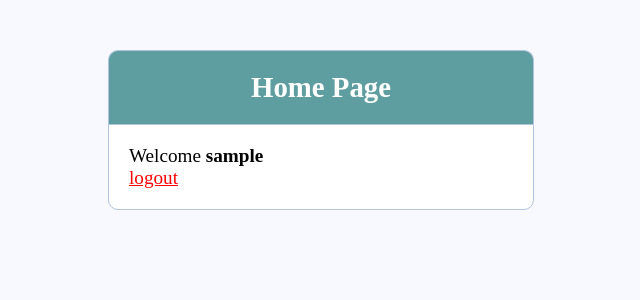
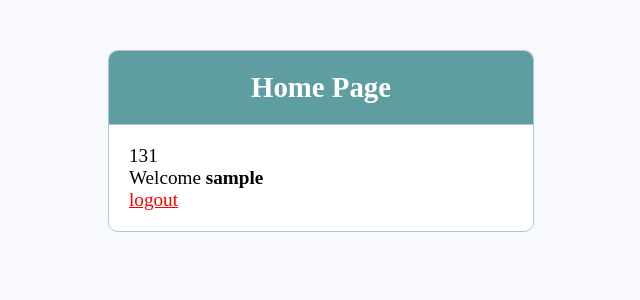
Before and after one commit to aviera00/CS_Chatbot, a PHP site: page /Registration/index.php in a window 1280 px wide. Shown: the top 300 px of the page, without its empty margins (319-959 px from the left). Run offline with PHP 8.4, Linux system fonts and the light colour scheme; the visitor is signed in with stand-in values (Sample User, id 1).

Commit message:
new unneeded changes

```diff
--- a/Registration/index.php
+++ b/Registration/index.php
@@ -36,7 +36,7 @@
   	<?php endif ?>
 
     <!-- logged in user information -->
-    <?php  if (isset($_SESSION['username'])) : ?>
+    <?php  if (isset($_SESSION['username'])) : ?>131
     	<p>Welcome <strong><?php echo $_SESSION['username']; ?></strong></p>
     	<p> <a href="index.php?logout='1'" style="color: red;">logout</a> </p>
     <?php endif ?>
```
Also changed, not shown: main.php (line endings or trailing spaces).
